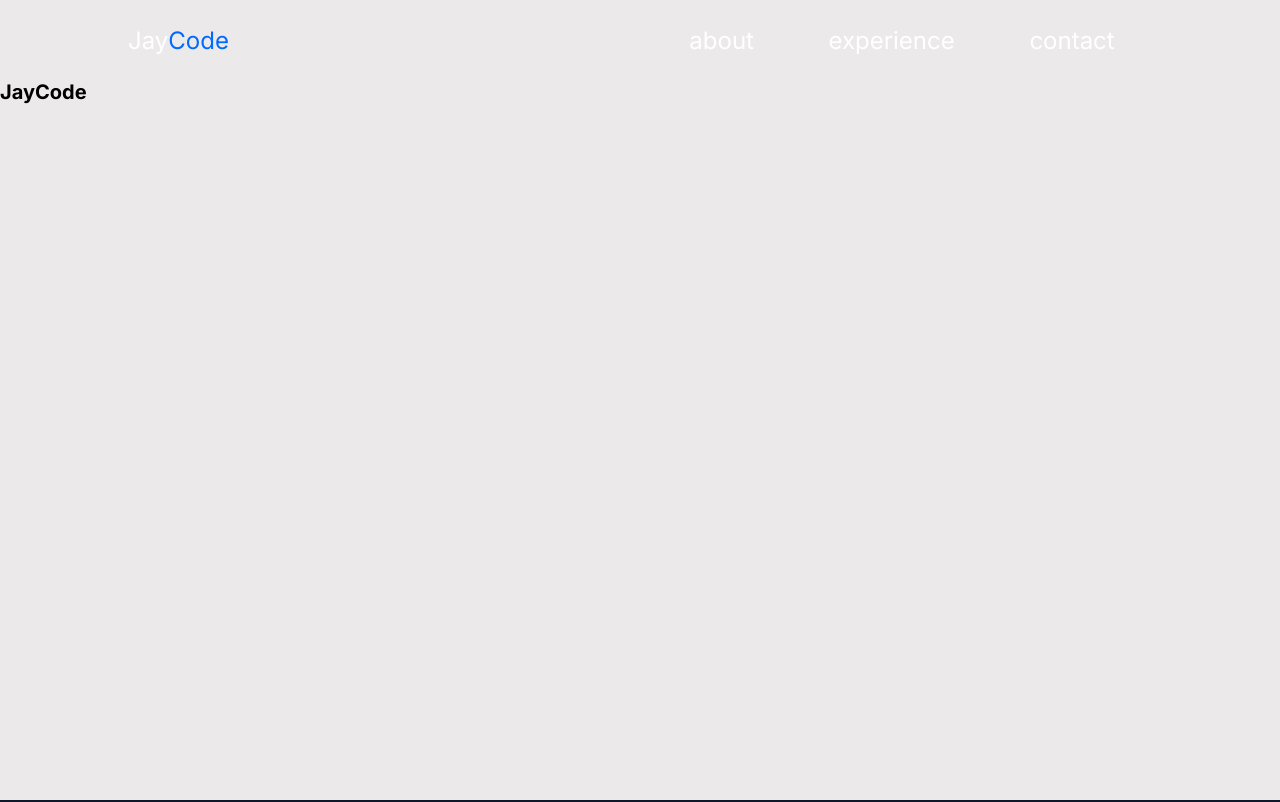
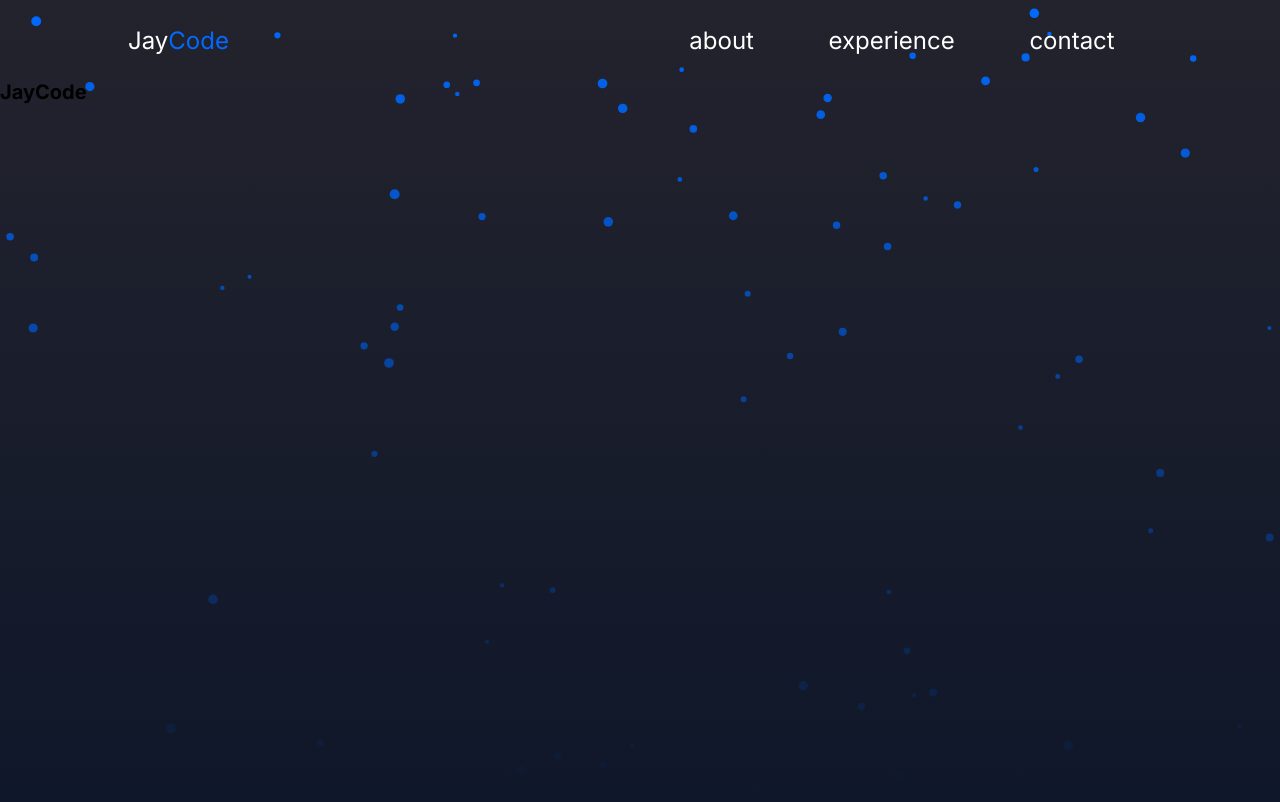
Before and after one commit to JayCodeGitHub/jaycode.pl, a Next.js app: page / in a window 1280 px wide. Built offline with nearby package versions, Linux system fonts and the light colour scheme.

Commit message:
Styled background

```diff
--- a/package.json
+++ b/package.json
@@ -18,6 +18,8 @@
     "react": "18.2.0",
     "react-dom": "18.2.0",
     "styled-components": "^5.3.9",
+    "react-particles": "^2.9.3",
+    "tsparticles": "^2.9.3",
     "typescript": "5.0.4"
   },
   "devDependencies": {
--- a/src/components/background/background.styles.ts
+++ b/src/components/background/background.styles.ts
@@ -1,9 +1,20 @@
 import styled from 'styled-components';
 
 export const BackgroundWrapper = styled.div`
-
+  position: absolute;
+  top: 0;
+  left: 0;
+  width: 100%;
+  height: 100%;
+  background-color: ${({ theme }) => theme.tertiary};
+  z-index: -10;
 `;
 
 export const StyledBacground = styled.div`
-
+  position: absolute;
+  top: 0;
+  left: 0;
+  width: 100%;
+  height: 100vh;
+  background-image: linear-gradient(transparent, ${({ theme }) => theme.tertiary});
 `;
--- a/src/components/background/background.tsx
+++ b/src/components/background/background.tsx
@@ -1,8 +1,10 @@
+import Particles from "../particles/particles";
 import { BackgroundWrapper, StyledBacground } from "./background.styles";
 
 export default function Background() {
   return (
     <BackgroundWrapper>
+      <Particles />
       <StyledBacground />
     </BackgroundWrapper>
   );
--- /dev/null
+++ b/src/components/particles/particles.tsx
@@ -0,0 +1,79 @@
+import { useCallback } from "react";
+import styled from "styled-components";
+import Particles from "react-particles";
+import { loadFull } from "tsparticles";
+import { Engine } from "tsparticles-engine";
+
+const StyledParticles = styled(Particles)`
+  width: 100%;
+  height: 100vh;
+  background-color: ${({ theme }) => theme.tertiary};
+  opacity: 100%;
+`;
+
+function ParticlesComponent() {
+  const particlesInit = useCallback(async (engine: Engine) => {
+    loadFull(engine);
+  }, []);
+  const particlesLoaded = useCallback(async () => {}, []);
+  return (
+    <StyledParticles
+      id="tsparticles"
+      init={particlesInit}
+      loaded={particlesLoaded}
+      options={{
+        fullScreen: { enable: false, zIndex: 0 },
+        background: {
+          color: {
+            value: "#23232D",
+          },
+        },
+        fpsLimit: 35,
+        interactivity: {
+          events: {
+            resize: true,
+          },
+        },
+        particles: {
+          color: {
+            value: "#006AFF",
+          },
+          links: {
+            color: "#ffffff",
+            distance: 170,
+            enable: true,
+            opacity: 0.5,
+            width: 1,
+          },
+          move: {
+            enable: true,
+            outModes: {
+              default: "bounce",
+            },
+            random: false,
+            speed: 1.6,
+            straight: false,
+          },
+          number: {
+            density: {
+              enable: true,
+              area: 1000,
+            },
+            value: 80,
+          },
+          opacity: {
+            value: 1,
+          },
+          shape: {
+            type: "circle",
+          },
+          size: {
+            value: { min: 2, max: 5 },
+          },
+        },
+      }}
+    />
+  );
+}
+
+export default ParticlesComponent;
--- a/src/styles/globalStyles.ts
+++ b/src/styles/globalStyles.ts
@@ -17,6 +17,7 @@ export const GlobalStyle = createGlobalStyle`
     }
     body {
         max-width: 100vw;
+        overflow-x: hidden;
         background-color: #ECE9EA;
         font-family: ${inter.style.fontFamily};
     }
```
Also changed, not shown: 1 other file (tests, documents, lock files or other folders).
